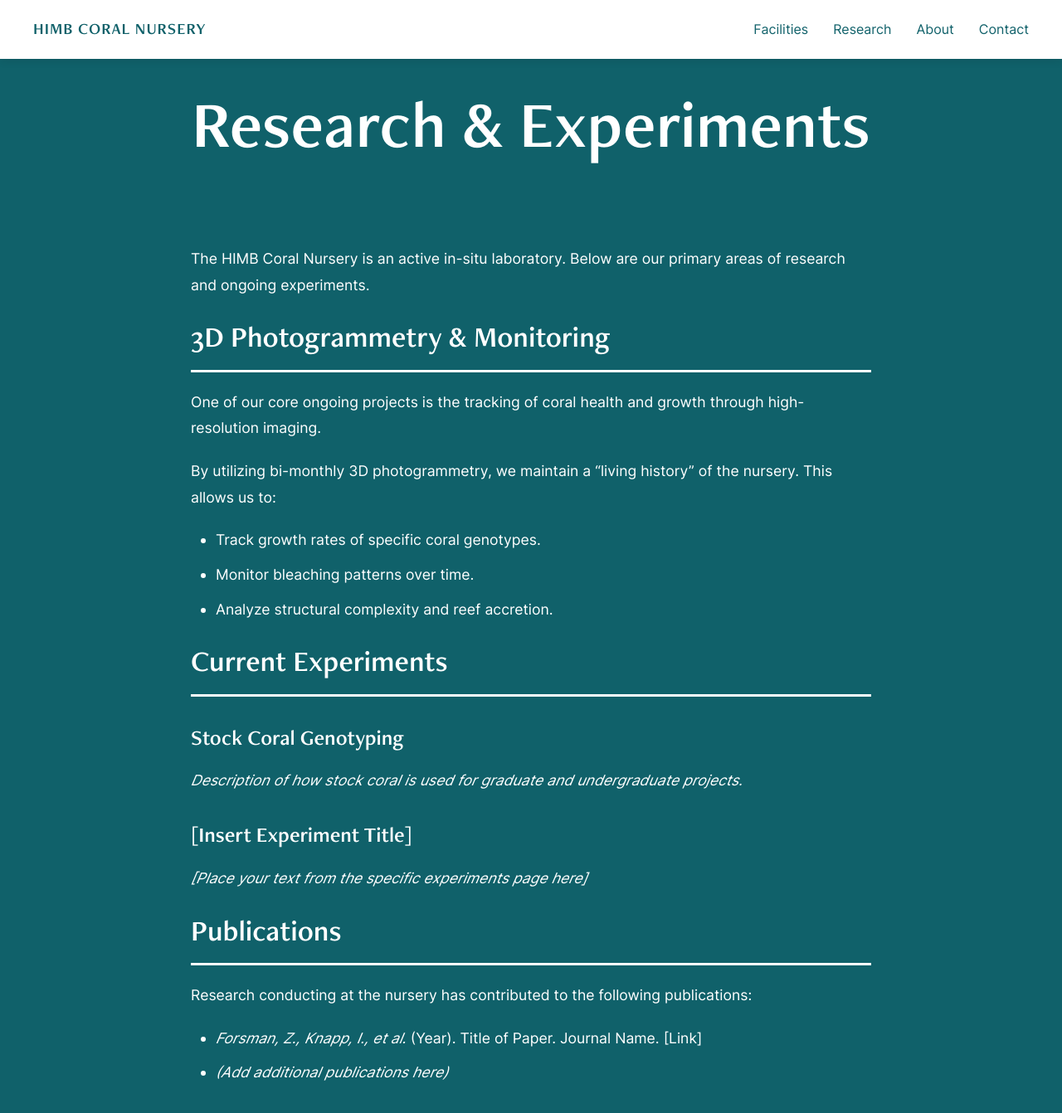
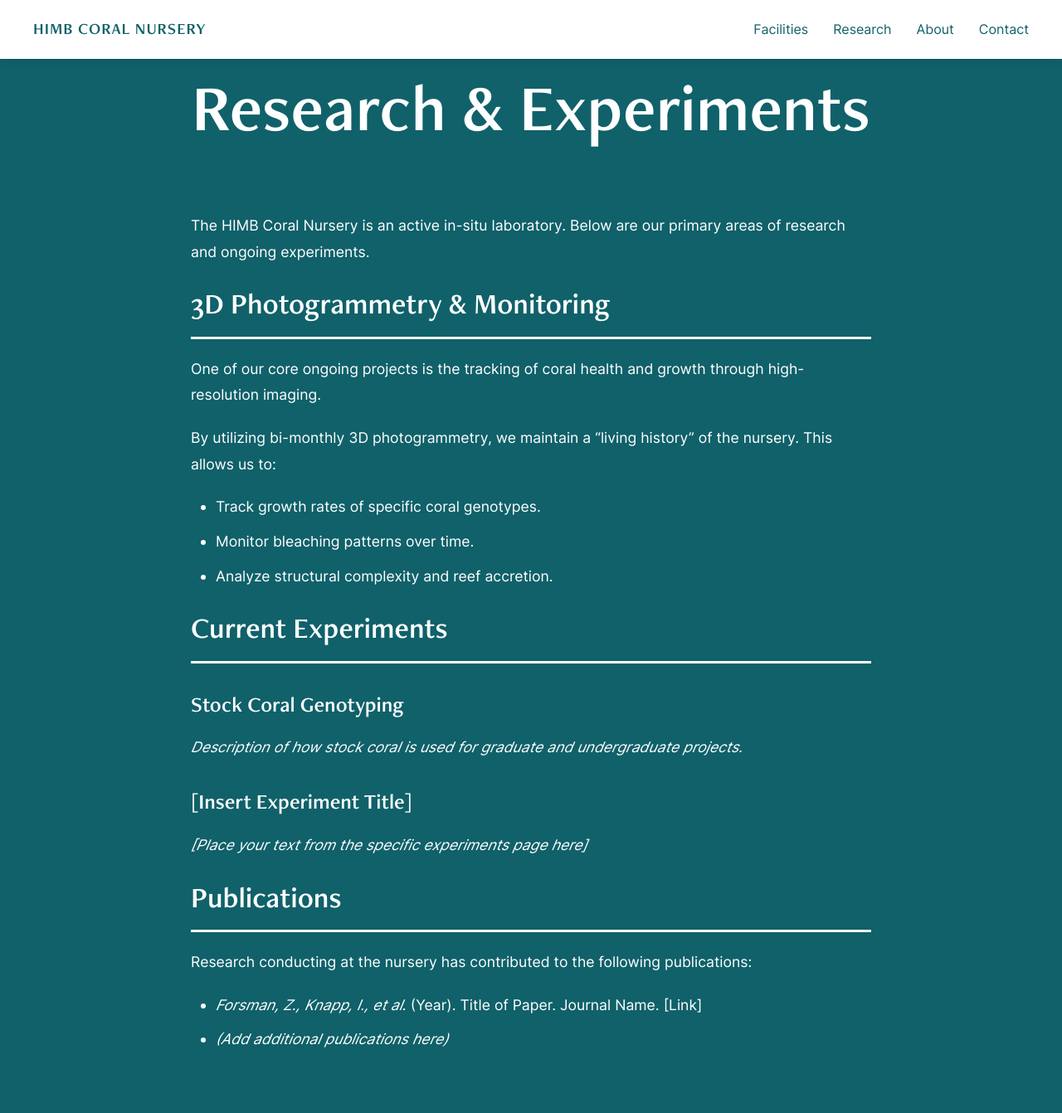
Before and after one commit to himb-coral-nursery/himb-coral-nursery.github.io, a Jekyll site: the page built from research.md, in a window 1280 px wide and 1389 px high. Shown: the top 1342 px of the window at 83% size. Built offline with Jekyll 4.4.1, drawn with Linux system fonts in a browser that asks for light colours.

Commit message:
shrink it more

```diff
--- a/assets/css/style.css
+++ b/assets/css/style.css
@@ -168,7 +168,7 @@ h1, h2, h3, .logo {
 
 .page-header {
   background: #10616A;
-  padding: 80px 20px 20px;
+  padding: 60px 20px 0px;
   text-align: center;
   border-top: 8px solid;
   border-image: linear-gradient(90deg, #00446f 0%, #45BBE6 50%, #10616A 100%) 1;
```
